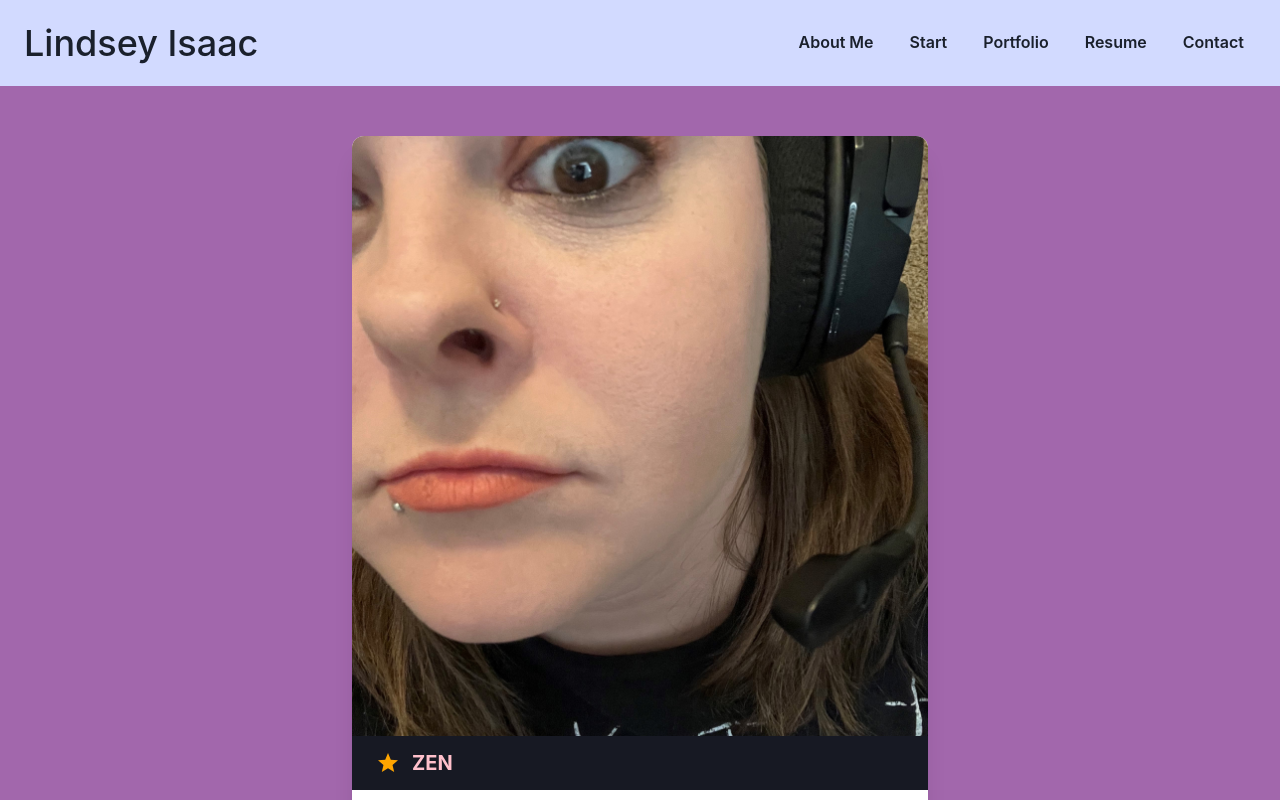
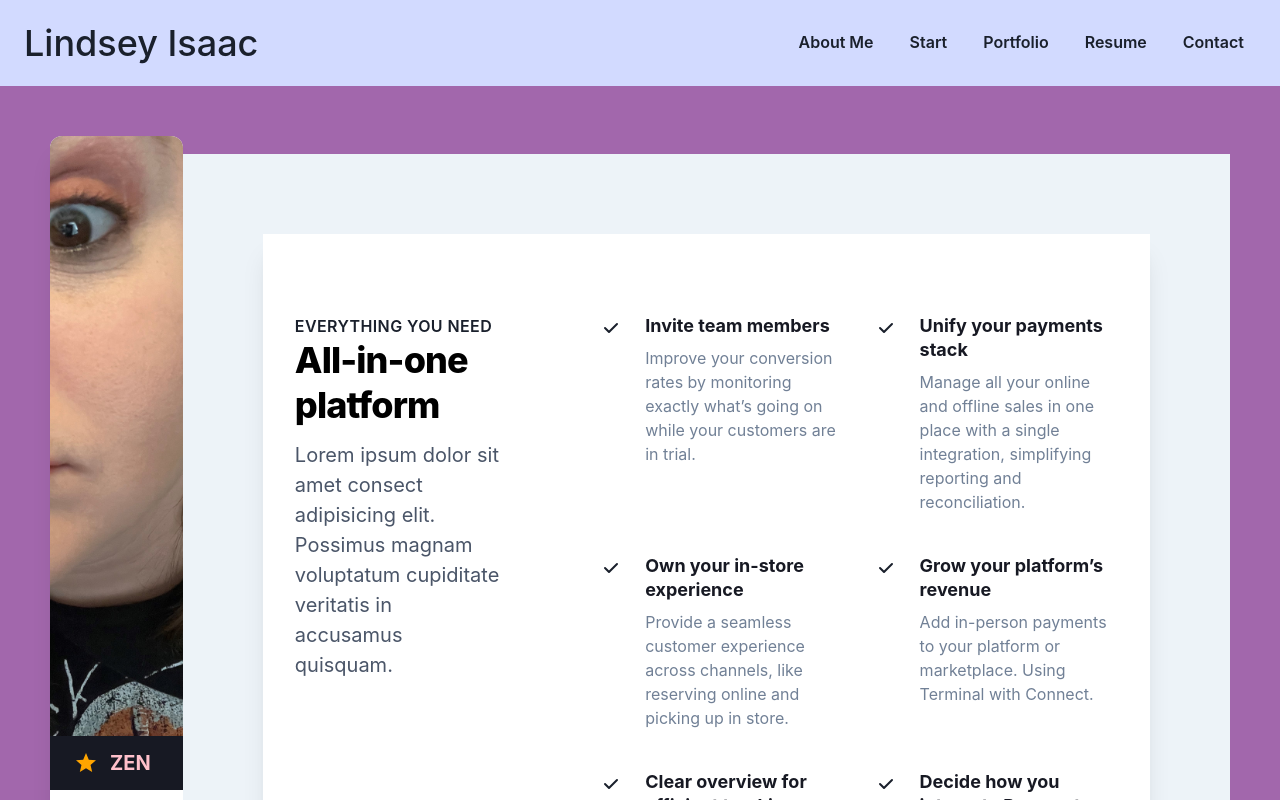
Before and after one commit to LindseyIsaac/Portfolioooo, a React (Create React App) app: page /start in a window 1280 px wide. Shown: the top 800 px of the page. Built offline with nearby package versions, Linux system fonts and the light colour scheme.

Commit message:
connected about pages

```diff
--- a/src/pages/about.jsx
+++ b/src/pages/about.jsx
@@ -13,6 +13,7 @@ import {
 export default function About(){
   const Feature = (props) => {
     return (
+      <>
       <Flex>
         <Flex shrink={0}>
           <Icon
@@ -45,6 +46,7 @@ export default function About(){
           </chakra.dd>
         </Box>
       </Flex>
+      </>
     );
   };
   return (
--- a/src/pages/start.jsx
+++ b/src/pages/start.jsx
@@ -3,7 +3,7 @@ import { Box, Flex, Icon, Image, chakra } from "@chakra-ui/react";
 import images  from "../assets/images/goofy.jpg";
 import { MdEmail, MdLocationOn, MdStar } from "react-icons/md";
 import { BsFillBriefcaseFill } from "react-icons/bs";
-
+import About from "./about";
 export default function Contact(){
   return (
     <Flex
@@ -96,6 +96,8 @@ export default function Contact(){
           </Flex>
         </Box>
       </Box>
+      <About/>
     </Flex>
+
   );
 };
```
